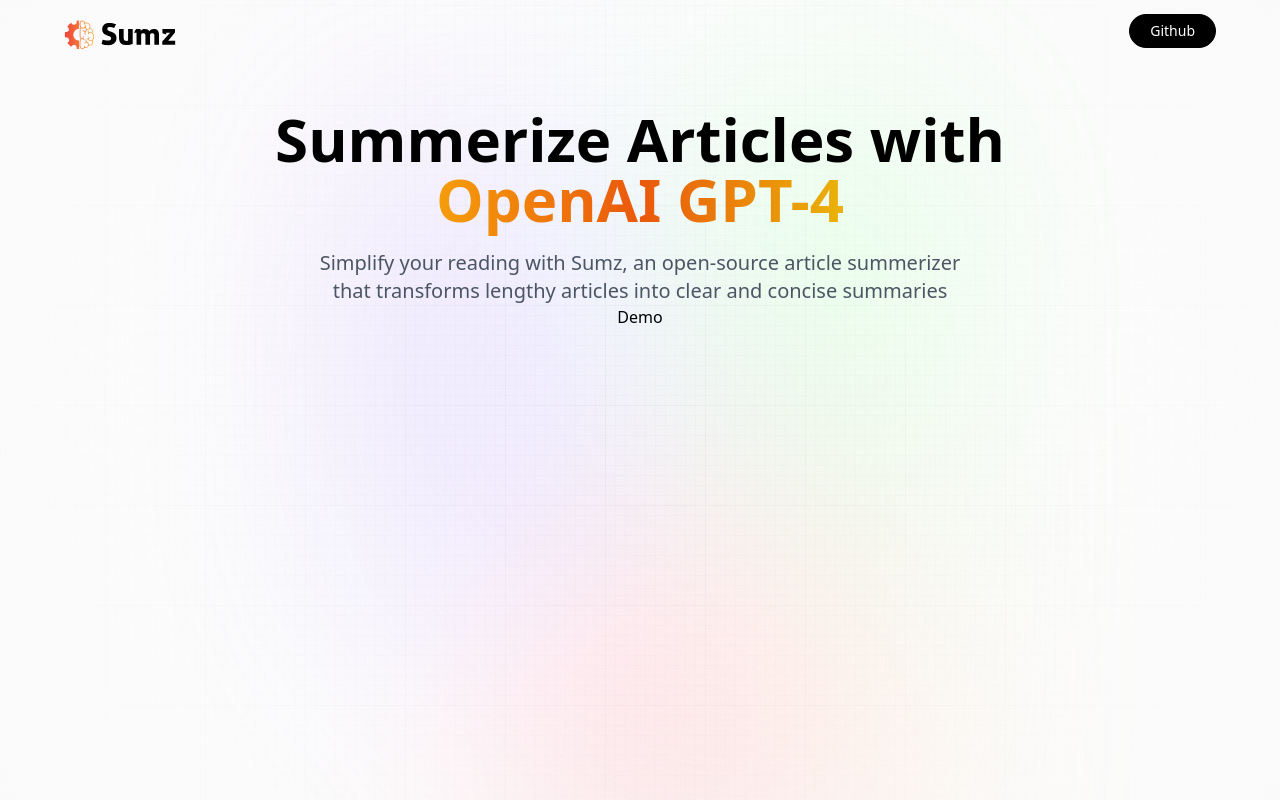
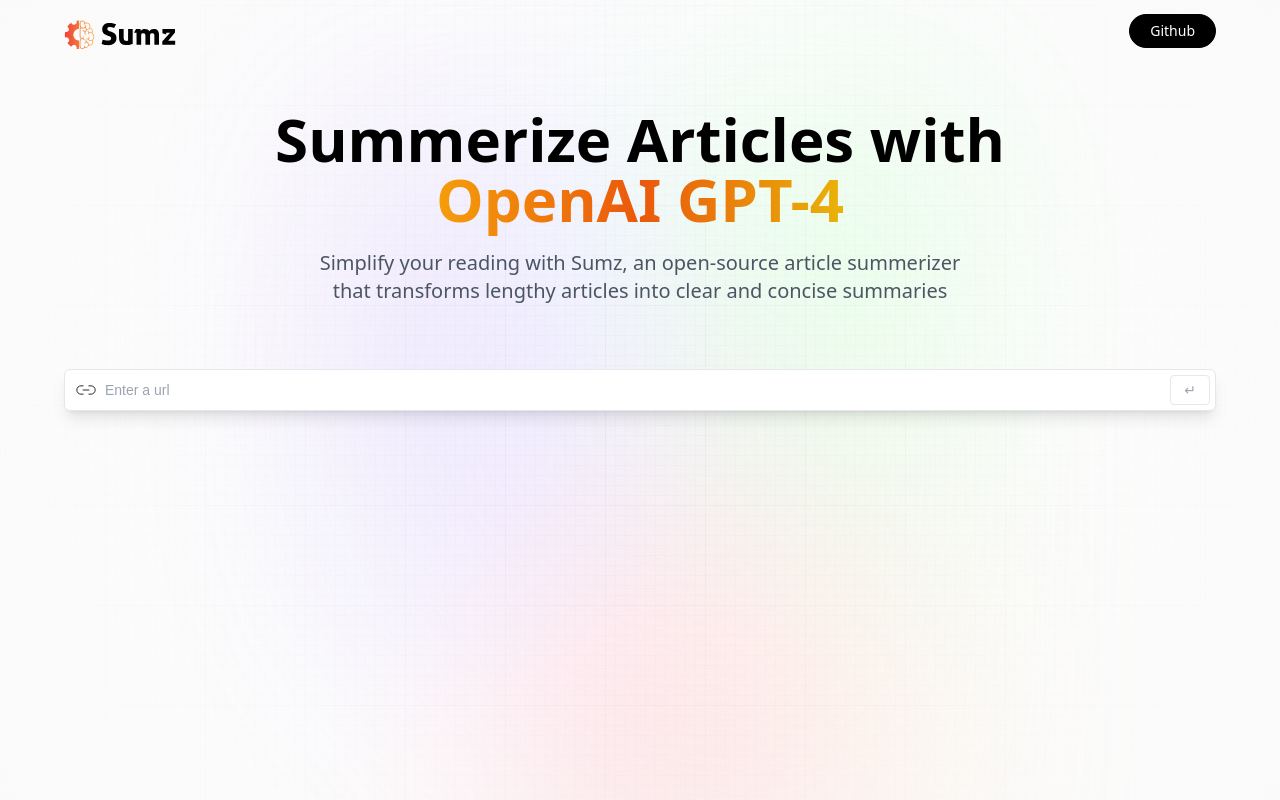
Before and after one commit to ArslanJajja1/Article-Summarizer, a React (Vite) app: page / in a window 1280 px wide. Built offline with nearby package versions, Linux system fonts and the light colour scheme; a web font is replaced by a local one.

Commit message:
demo component setup

```diff
--- a/package.json
+++ b/package.json
@@ -12,7 +12,8 @@
   "dependencies": {
     "@reduxjs/toolkit": "^1.9.5",
     "react": "^18.2.0",
-    "react-dom": "^18.2.0"
+    "react-dom": "^18.2.0",
+    "react-redux": "^8.1.0"
   },
   "devDependencies": {
     "@types/react": "^18.0.37",
--- a/src/components/Demo.jsx
+++ b/src/components/Demo.jsx
@@ -1,8 +1,25 @@
-import React from 'react'
+import {useState,useEffect} from 'react'
+import {copy,linkIcon,loader,tick} from '../assets'
 
 const Demo = () => {
+    const [article, setArticle] = useState({url:'',summary:''})
+    const handleSubmit = (e)=>{
+        e.preventDefault()
+        alert('submitted : ' , article)
+    }
   return (
-    <div>Demo</div>
+    <section className='mt-16 w-full max-w-full'>
+        <div className="flex flex-col w-full gap-2">
+            <form className='relative flex justify-center items-center' onSubmit={handleSubmit}>
+                <img src={linkIcon} alt="icon" className='absolute left-0 my-2 ml-3 w-5'/>
+                <input type="url" placeholder='Enter a url' value={article.url}
+                 onChange={(e)=>{setArticle({...article,url:e.target.value})}} required className='url_input peer'/>
+                <button type='submit' className='submit_btn peer-focus:border-gray-700 peer-focus:text-gray-700'>↵</button>
+            </form>
+            {/* History */}
+        </div>
+        {/* Results */}
+    </section>
   )
 }
 
```
Also changed, not shown: 1 other file (tests, documents, lock files or other folders).
